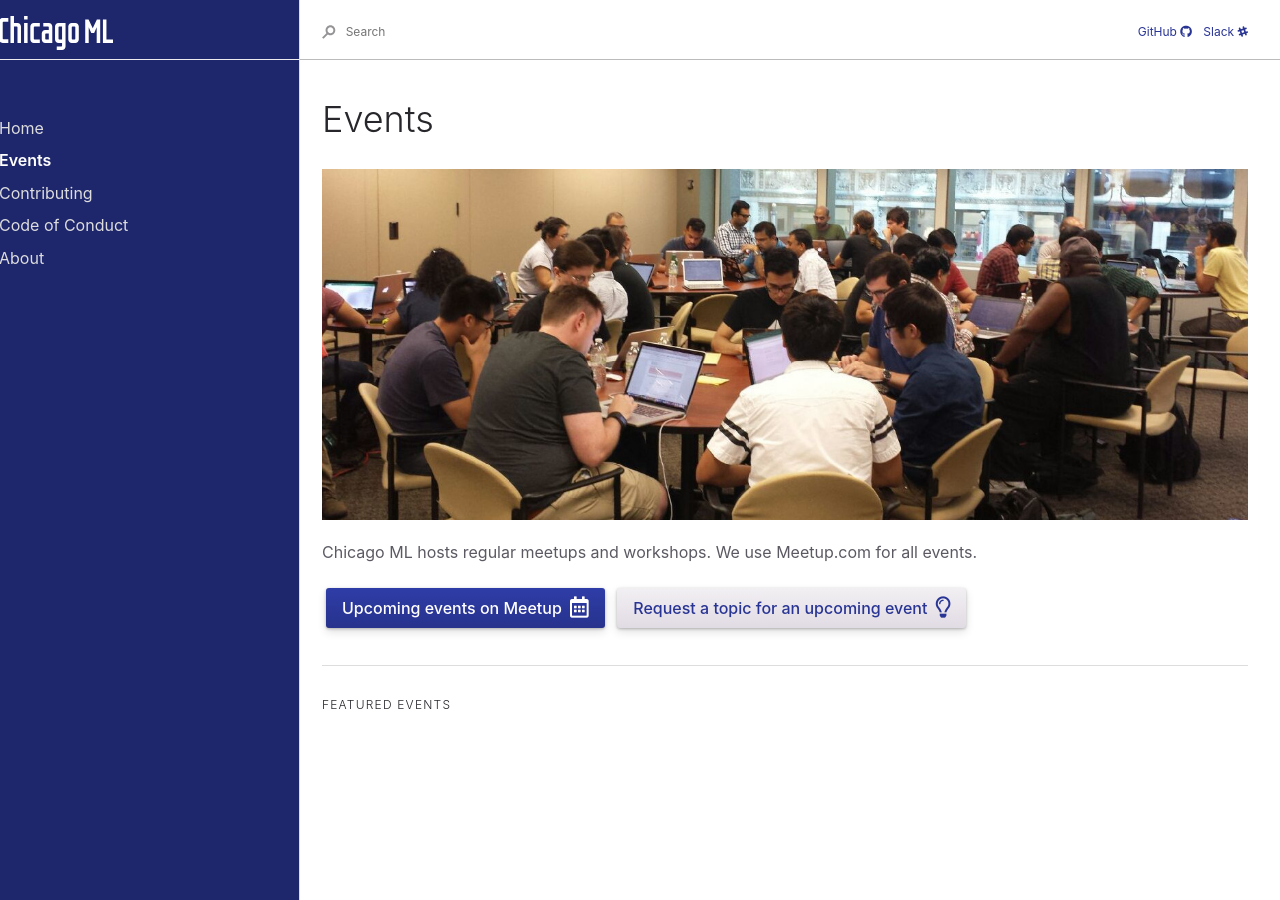
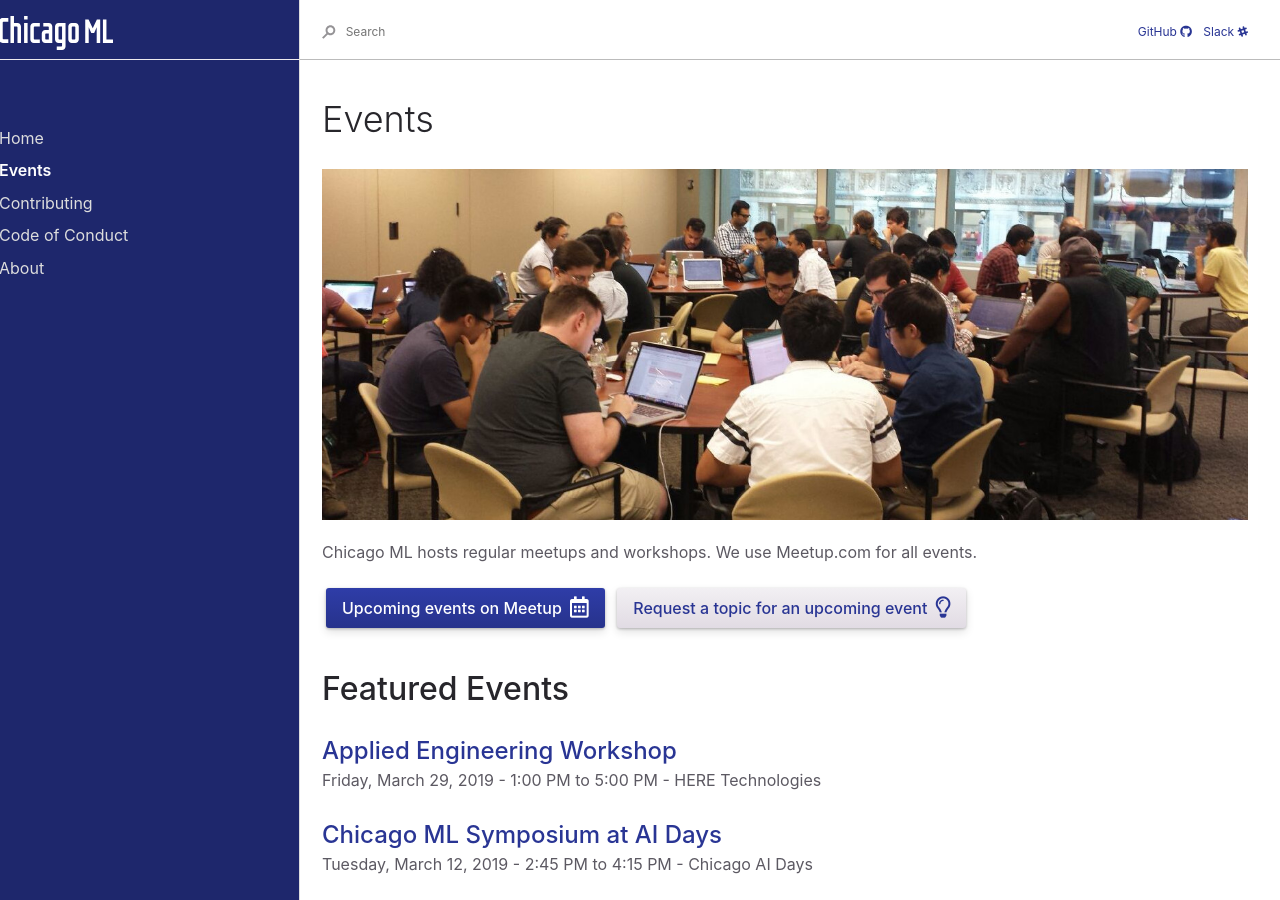
Before and after one commit to gar1t/ChicagoML, a Jekyll site: the page built from events.md, in a window 1280 px wide. Built offline with Jekyll 4.4.1, drawn with Linux system fonts in a browser that asks for light colours.

Commit message:
Update to events

```diff
--- a/_layouts/event.html
+++ b/_layouts/event.html
@@ -18,4 +18,8 @@ layout: default
 
 <hr>
 
+{% if page.registration_url %}
 <a href="{{ page.registration_url }}" class="btn btn-secondary py-2 px-4">Register for this event <i class="fas fa-calendar-plus ml-1"></i></a>
+{% else %}
+This event is not currently open for registration. Please check back for updates!
+{% endif %}
--- a/_posts/2019-03-12-aidays.md
+++ b/_posts/2019-03-12-aidays.md
@@ -1,7 +1,15 @@
 ---
 layout: event
-title: Chicago ML at AI Days
+title: Chicago ML Symposium at AI Days
+time: 2:45 PM to 4:15 PM
+host: Chicago AI Days
 tags: event
+badges: [Conference]
+registration_url: https://www.meetup.com/Chicago-ML/events/258988945/
 ---
 
-Hello
+Chicago ML is hosting a symposium at Chicago AI Days on Tuesday,
+March 12. We will present a number of short presentations on applied
+machine learning that will tie into the broader conference AI theme.
+
+Stay tuned for details!
--- a/_sass/content.scss
+++ b/_sass/content.scss
@@ -122,7 +122,7 @@
     padding-top: 20px;
   }
 
-  h1.event-title {
+  .event-title {
     margin-bottom: 0.2em;
   }
 }
--- a/events.md
+++ b/events.md
@@ -15,3 +13,14 @@ all events.
 
 <a href="https://www.meetup.com/Chicago-ML/events/calendar/" class="btn btn-primary py-2 px-4 mx-1 mt-2" title="View our upcoming events.">Upcoming events on Meetup <i class="far fa-calendar-alt fa-lg ml-1"></i></a>
 <a href="https://bit.ly/2GQlWKS" class="btn btn-default py-2 px-4 mx-1 mt-2" title="Let us know what you'd like to see or present.">Request a topic for an upcoming event <i class="far fa-lightbulb fa-lg ml-1"></i></a>
+
+## Featured Events
+
+{% for post in site.tags.event limit:5 %}
+
+### [{{post.title}}]({{post.url}})
+{: .event-title }
+
+{{ post.date | date:"%A, %B %d, %Y"}} - {{ post.time }} - {{ post.host }}
+
+{% endfor %}
```
Also changed, not shown: other parts of events.md (+0 -2 lines), _posts/2019-03-29-applied-engineering-workshop.md (+1 -2 lines), assets/images/README.md (added, +6 -0 lines), index.md (+2 -1 lines), LICENSE-non-free-images.txt (added), assets/images/collaborate-NON-FREE-123RF.jpg (renamed from assets/images/collaborate.jpg).
